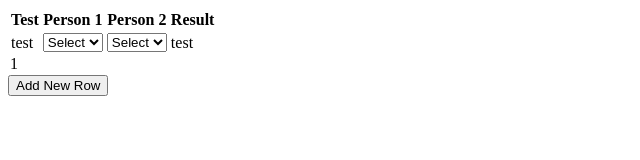
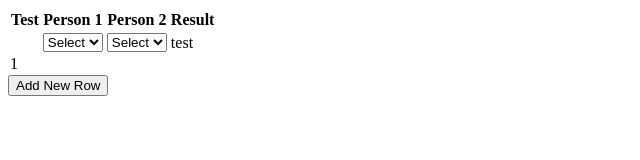
Before and after one commit to marks828/react-sandbox, a React (Create React App) app: page / in a window 1280 px wide. Both pictures are taken after a click on the button "Add New Row". Shown: the top 160 px of the page, without its empty margins (0-640 px from the left). Built offline with nearby package versions, Linux system fonts and the light colour scheme.

Commit message:
Update TableRow.js

```diff
--- a/src/table/TableRow.js
+++ b/src/table/TableRow.js
@@ -1,8 +1,8 @@
-function TableRow(){
+function TableRow(props){
     const names = ['Select', 'Mark', 'Nick']
     return(
         <tr>
-            <td>test</td>
+            <td>{props.heading}</td>
             <td>
                 <select name="" id="">
                     {names.map((e, i) => (
```
